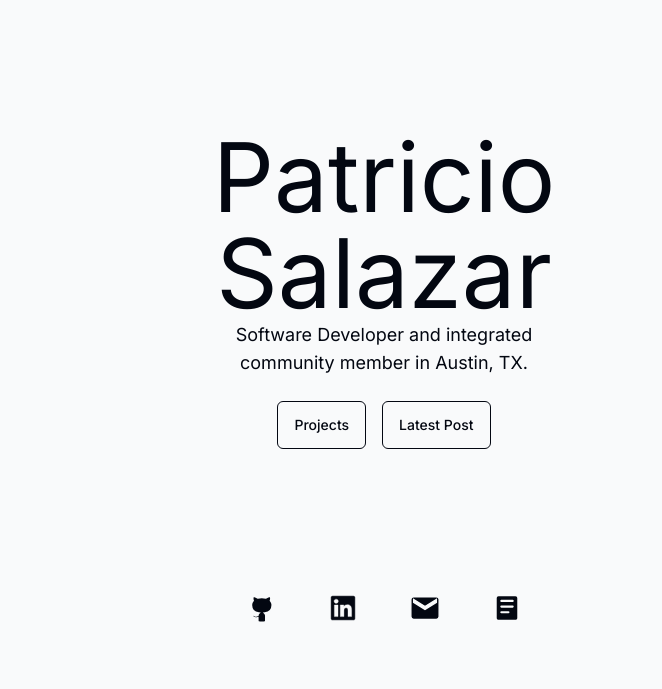
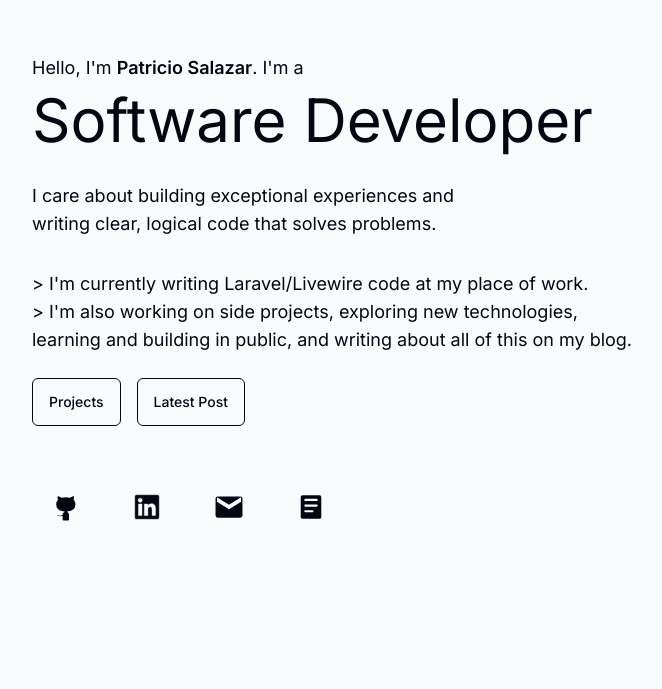
Before and after one commit to patriciosebastian/personal-website, a Next.js app: page / in a window 1280 px wide. Shown: the part 111-800 px from the top of the page, without its empty margins (256-918 px from the left). Built offline with nearby package versions, Linux system fonts and the light colour scheme; no server answers; the database is empty.

Commit message:
updated text content on Hero section

```diff
--- a/src/app/page.jsx
+++ b/src/app/page.jsx
@@ -35,16 +35,19 @@ export default async function Home() {
   return (
     <>
       {/* Hero */}
-      <div className="min-h-svh flex flex-col justify-center items-center text-center text-balance relative">
-        <h1 className="text-8xl">Patricio Salazar</h1>
-        <p className="lg:w-1/2">Software Developer and integrated community member in Austin, TX.</p>
+      <div className="min-h-svh flex flex-col justify-center text-start relative lg:text-balance">
+        <p className="lg:mb-2">Hello, I&apos;m <span className="font-semibold">Patricio Salazar</span>. I&apos;m a</p>
+        <h1 className="mb-4 text-3xl lg:text-6xl lg:mb-8">Software Developer</h1>
+        <p className="mb-4 lg:mb-8">I care about building exceptional experiences and writing clear, logical code that solves problems.</p>
+        <p>&gt; I&apos;m currently writing Laravel/Livewire code at my place of work.</p>
+        <p>&gt; I&apos;m also working on side projects, exploring new technologies, learning and building in public, and writing about all of this on my blog.</p>
         {/* CTA's */}
-        <div className="flex justify-center items-center gap-4 mt-6">
+        <div className="flex items-center gap-4 mt-6 mb-16">
           <Link href="#Projects" className={buttonVariants({ variant: "outline" }) + ` h-12 justify-center border-foreground! font-bold`}>Projects</Link>
           <Link href={`/blog/${latestBlog ? latestBlog.slug : ''}`} className={buttonVariants({ variant: "outline" }) + ` h-12 justify-center border-foreground! font-bold`}>Latest Post</Link>
         </div>
         {/* Social Icons */}
-        <div className="flex justify-center items-center gap-4 landscape:static landscape:mt-8 landscape:md:absolute landscape:md:mt-0 absolute bottom-16">
+        <div className="flex justify-start items-center gap-4">
           {/* github */}
           <Link href="https://github.com/patriciosebastian" className="justify-center px-4 font-bold" target="_blank">
             <svg width="34px" height="34px" viewBox="-2.5 0 19 19" xmlns="http://www.w3.org/2000/svg" className="stroke-background fill-foreground">
```
